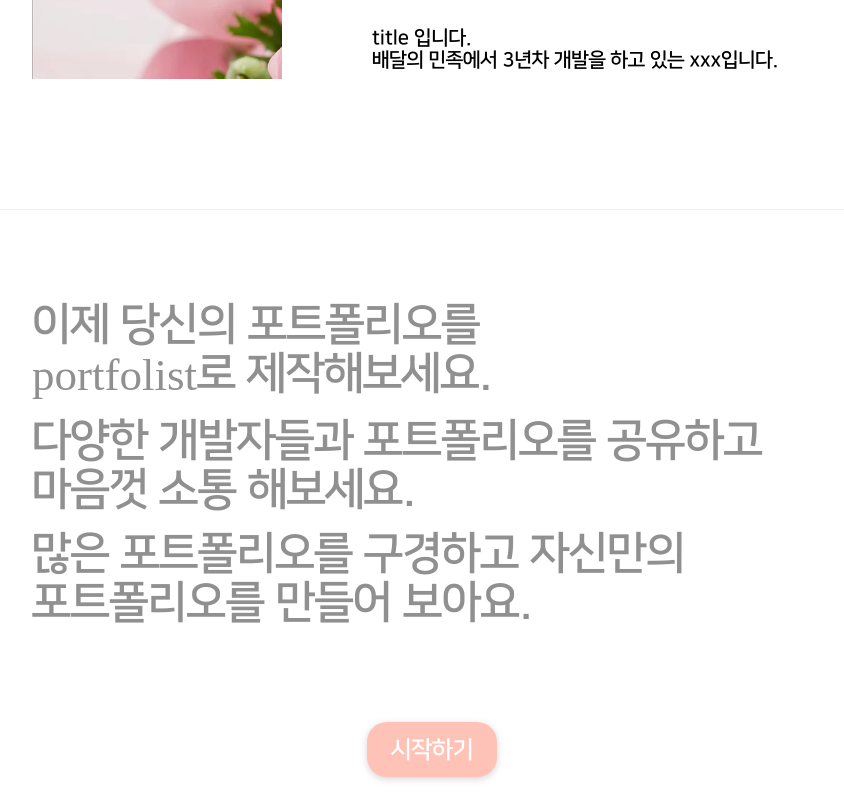
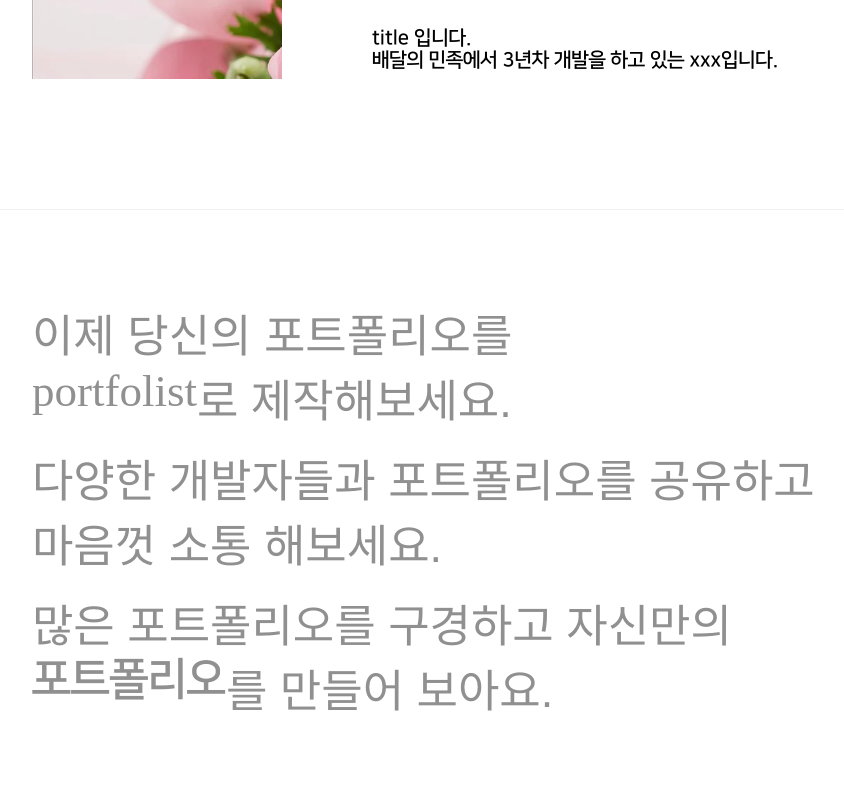
Before and after one commit to DSM-Portfolist/Portfolist-Front, a React (Create React App) app: page / in a window 1280 px wide. Shown: the part 1672-2472 px from the top of the page, without its empty margins (208-1052 px from the left). Built offline with nearby package versions, Linux system fonts and the light colour scheme.

Commit message:
[MODIFY] 폰트 수정

```diff
--- a/src/components/main/Main/introduce/style.ts
+++ b/src/components/main/Main/introduce/style.ts
@@ -36,6 +36,10 @@ export const IntroduceWrapper = styled.div`
     font-size: 45px;
     font-weight: 300;
 
+    span {
+      font-family: "Noto Sans KR", sans-serif;
+    }
+
     :hover {
       color: black;
     }
@@ -56,7 +60,7 @@ export const IntroduceWrapper = styled.div`
     }
 
     :hover .content-icon {
-      transition: all 0.8s;
+      transition: opacity 0.8s ease-in-out 0s;
       opacity: 1;
     }
   }
```
